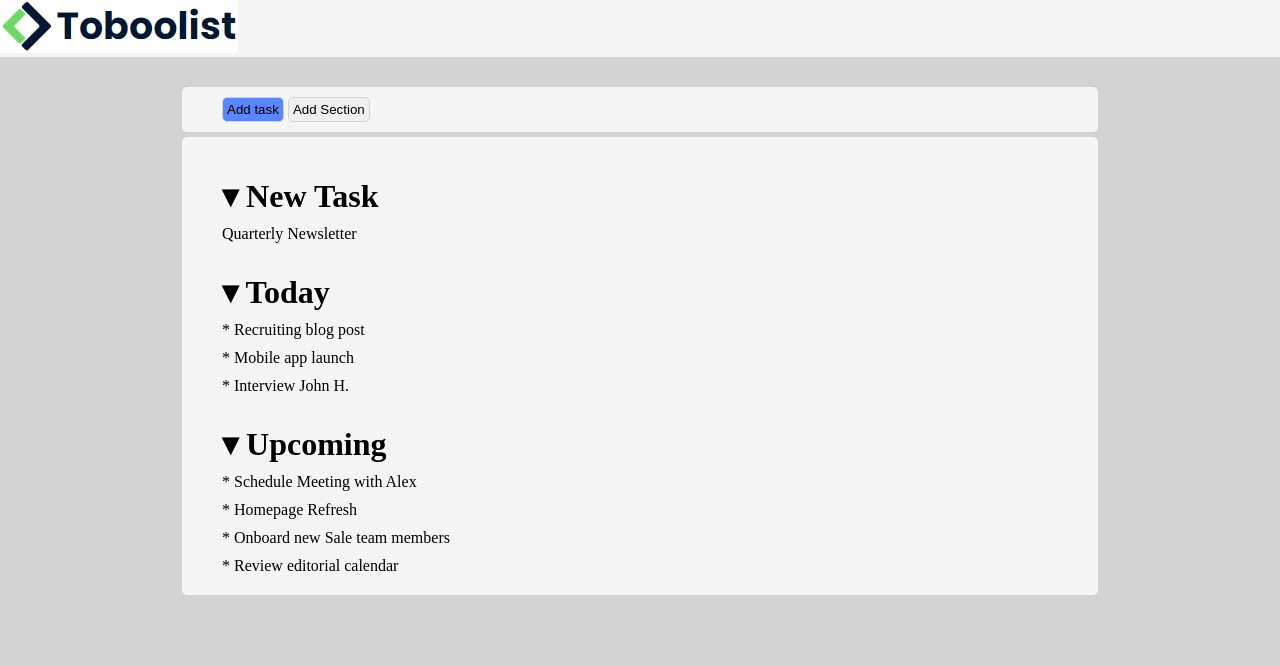
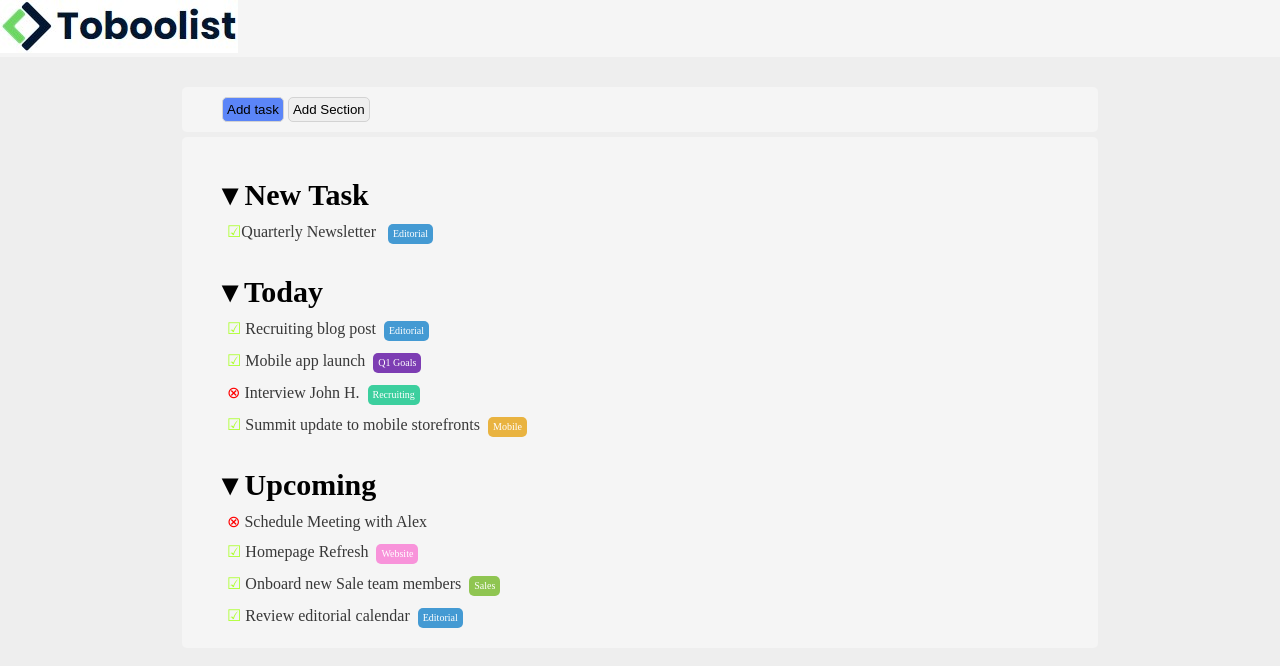
Before and after one commit to RiccardoCariello/html-css-toboolist, a plain HTML site: page index.html in a window 1280 px wide. Drawn offline with Linux system fonts and the light colour scheme.

Commit message:
Progetto ultimato

```diff
--- a/index.html
+++ b/index.html
@@ -32,19 +32,19 @@
         <div>
 
                 <h1 >&blacktriangledown; New Task</h1>
-                <p>Quarterly Newsletter</p>
+                <p><span class="amark">&#9745;</span>Quarterly Newsletter <span class="spblock bgblue">Editorial</span></p>
 
                 <h1>&blacktriangledown; Today</h1>
-                <p>* Recruiting blog post</p>
-                <p>* Mobile app launch</p>
-                <p>* Interview John H.</p>
-                <p></p>
+                <p><span class="amark">&#9745;</span> Recruiting blog post<span class="spblock bgblue">Editorial</span></p>
+                <p><span class="amark">&#9745;</span> Mobile app launch<span class="spblock bgpurple">Q1 Goals</span></p>
+                <p><span class="dmark">&otimes;</span> Interview John H.<span class="spblock bggreen">Recruiting</span></p>
+                <p><span class="amark">&#9745;</span> Summit update to mobile storefronts<span class="spblock bgyellow">Mobile</span></p>
 
                 <h1>&blacktriangledown; Upcoming</h1>
-                <p>* Schedule Meeting with Alex</p>
-                <p>* Homepage Refresh</p>
-                <p>* Onboard new Sale team members</p>
-                <p>* Review editorial calendar</p>
+                <p><span class="dmark">&otimes;</span> Schedule Meeting with Alex</p>
+                <p><span class="amark">&#9745;</span> Homepage Refresh<span class="spblock bgpink">Website</span></p>
+                <p><span class="amark">&#9745;</span> Onboard new Sale team members<span class="spblock bglightgreen">Sales</span></p>
+                <p><span class="amark">&#9745;</span> Review editorial calendar<span class="spblock bgblue">Editorial</span></p>
 
         </div>
 
--- a/style.css
+++ b/style.css
@@ -19,7 +19,7 @@ button {
 }
 
 body {
-    background-color: lightgrey;
+    background-color: rgb(238, 238, 238);
     margin: 0px;
 }
 
@@ -38,14 +38,67 @@ h1 {
     margin-top: 30px;
     margin-left: 30px;
     margin-bottom: 0px;
+    font-size: 30px;
 }
 
 p {
-    margin-left: 30px;
+    margin-left: 35px;
     margin-top: 10px;
     margin-bottom: 10px;
+    line-height: 20px;
+    font-size: medium;
+    color:rgb(56, 56, 56);
 }
 
 .ldistance {
     margin-left: 30px;
 }
+/* queste sono le due classi per la v e la x rispettivamente verde e rossa */
+.amark {
+
+    display:inline-block;
+    color: greenyellow;
+    line-height: 20px;
+}
+
+.dmark {
+    color: red;
+    display:inline-block;
+    line-height: 20px;
+}
+/* qui c'è la classe per le scritte sottolineate */
+.spblock {
+    display: inline-block;
+    line-height: 20px;
+    border-radius: 5px;
+    color:white;
+    font-size: 10px;
+    padding-left:5px;
+    padding-right:5px;
+    text-align: center;
+    margin-left: 8px;
+}
+/* queste invece sono le classi con i vari colori per le scritte sottolineate*/
+.bgblue{
+    background-color: rgb(68, 154, 211);
+}
+
+.bgpurple{
+    background-color: rgb(125, 61, 179);
+}
+
+.bggreen{
+    background-color: rgb(60, 207, 158);
+}
+
+.bgyellow{
+    background-color: rgb(233, 179, 64);
+}
+
+.bgpink{
+    background-color: rgb(248, 147, 218);
+}
+
+.bglightgreen{
+    background-color: rgb(143, 197, 81);
+}
```
